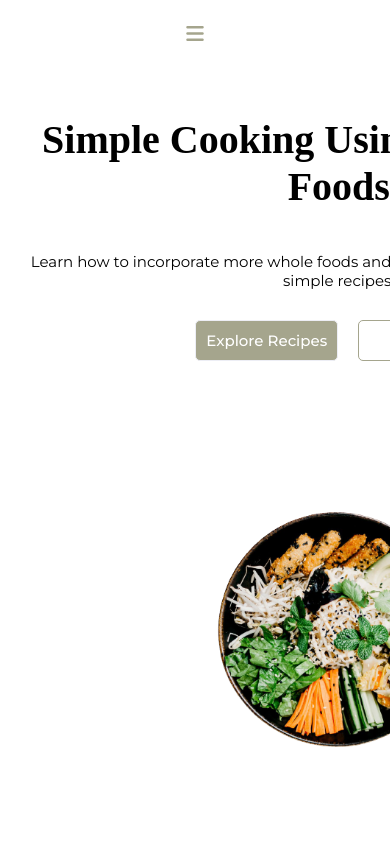
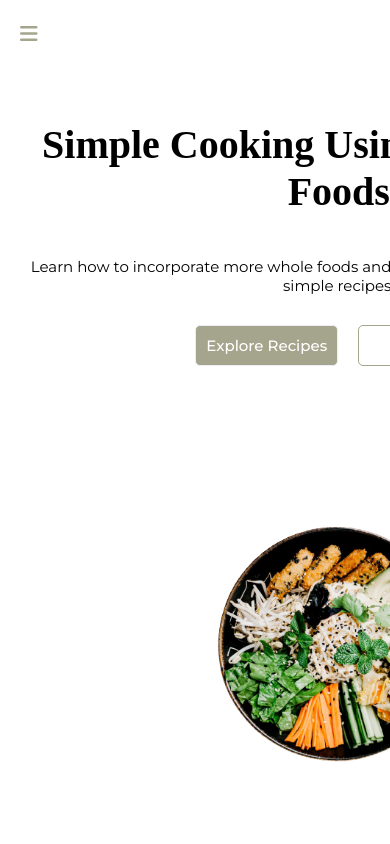
Before and after one commit to vilinh/plant-recipes-react, a React (Create React App) app in the folder frontend/: page / in a window 390 px wide. Shown: the top 844 px of the page. Built offline with nearby package versions, Linux system fonts and the light colour scheme; no server answers.

Commit message:
navbar styling and media queries

```diff
--- a/frontend/src/styles/Home.css
+++ b/frontend/src/styles/Home.css
@@ -135,3 +135,8 @@
         width: 300px;
     }
 }
+@media only screen and (max-width: 400px) {
+    .home {
+        width: 80%;
+    }
+}
--- a/frontend/src/styles/Navbar.css
+++ b/frontend/src/styles/Navbar.css
@@ -7,6 +7,7 @@ nav {
     color: #a5a58d;
     padding-left: 200px;
     padding-right: 200px;
+    justify-content: space-between;
 }
 
 .logo {
@@ -33,8 +34,6 @@ nav li {
 }
 .nav-links {
     display: flex;
-    justify-content: space-around;
-    margin-left: auto;
 }
 .nav-links li {
     list-style: none;
@@ -66,12 +65,13 @@ nav li {
         display: none;
     }
     #hidden {
-        position: fixed;
         height: 23vh;
         width: 100%;
         padding: 0;
+        position: fixed;
         padding-bottom: 20px;
         top: 0;
+        margin: 0;
         display: block;
         background: #a5a58d;
         flex-direction: column;
@@ -82,10 +82,12 @@ nav li {
         display: flex;
         z-index: 999;
         color:#a5a58d;
-        margin: auto;
+        margin: 20px;
+        position: absolute;
     }
     #showmenu {
         color: #fff;
+        position: fixed;
     }
     nav li {
         display: none;
```
